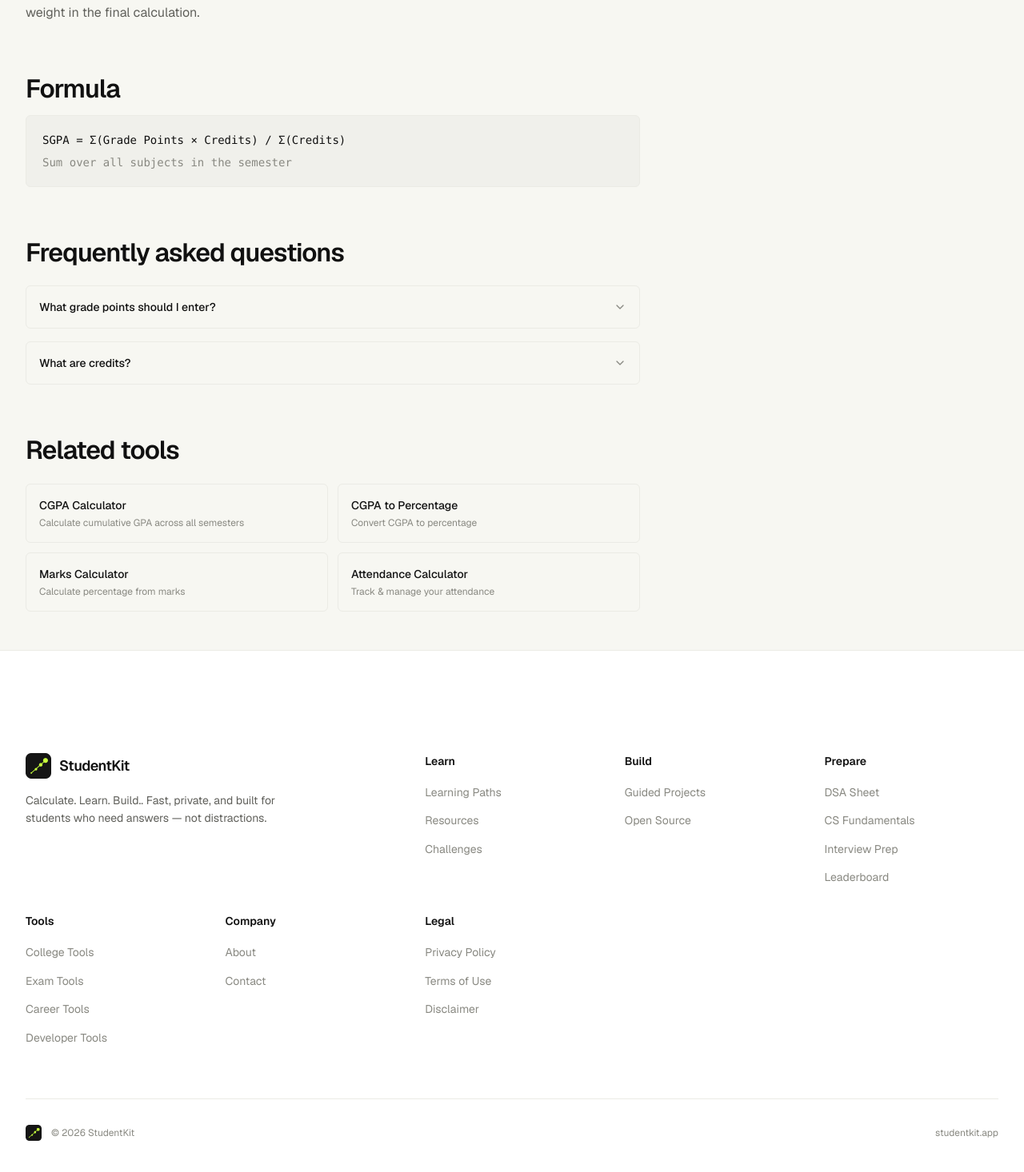
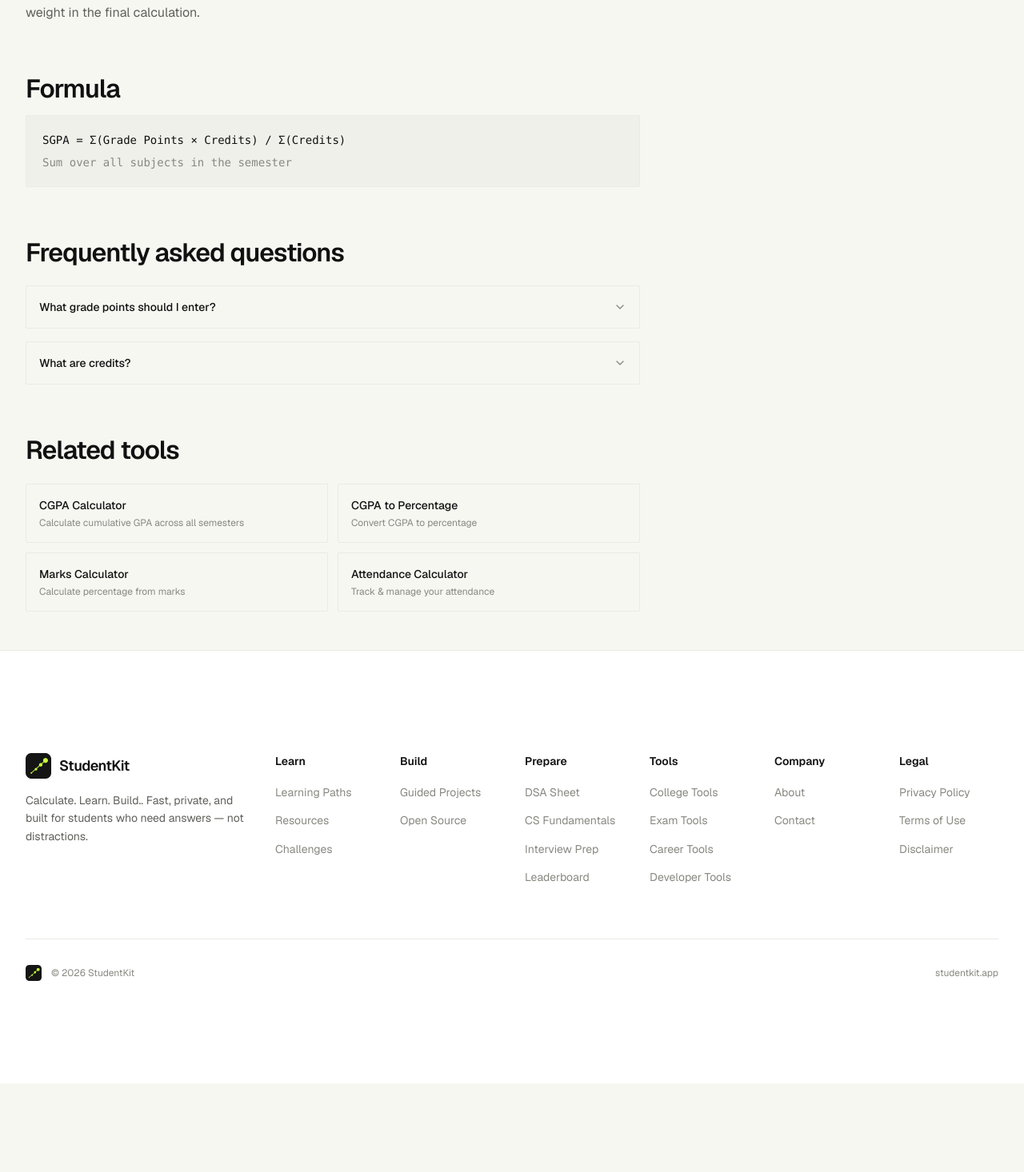
Before and after one commit to SaisagarYT/StudentKit, a Next.js app: page /tools/sgpa-calculator in a window 1280 px wide. Shown: the part 972-2438 px from the top of the page at 80% size. After the commit the page ends 2327 px from the top, so only its background shows below. Built offline with nearby package versions, Linux system fonts and the light colour scheme; no server answers.

Commit message:
updated site footer and tool page shell

```diff
--- a/src/components/layout/site-footer.tsx
+++ b/src/components/layout/site-footer.tsx
@@ -7,7 +7,7 @@ export function SiteFooter() {
   return (
     <footer className="border-t border-border-soft bg-surface">
       <div className="container-main section-spacing">
-        <div className="grid grid-cols-1 md:grid-cols-2 lg:grid-cols-5 gap-12 lg:gap-8">
+        <div className="grid grid-cols-1 md:grid-cols-2 lg:grid-cols-8 gap-12 lg:gap-8">
           {/* Brand Column */}
           <div className="lg:col-span-2">
             <Logo className="mb-4" />
--- a/src/components/layout/tool-page-shell.tsx
+++ b/src/components/layout/tool-page-shell.tsx
@@ -126,7 +126,7 @@ export function ToolPageShell({
               <h2 className="text-h3 font-semibold tracking-tight mb-4">
                 Formula
               </h2>
-              <div className="p-5 bg-[var(--bg-subtle)] rounded-xl border border-[var(--border-soft)] font-mono text-sm">
+              <div className="p-5 bg-[var(--bg-subtle)] rounded-sm border border-[var(--border-soft)] font-mono text-sm">
                 {formula}
               </div>
             </section>
@@ -166,7 +166,7 @@ export function ToolPageShell({
                   <Link
                     key={tool.slug}
                     href={`/tools/${tool.slug}`}
-                    className="group p-4 border border-[var(--border-soft)] rounded-xl hover:border-[var(--border-default)] hover:bg-[var(--bg-surface)] transition-all"
+                    className="group p-4 border border-[var(--border-soft)] rounded-sm hover:border-[var(--border-default)] hover:bg-[var(--bg-surface)] transition-all"
                   >
                     <h3 className="text-sm font-medium text-[var(--text-primary)] group-hover:text-[var(--accent-dark)]">
                       {tool.title}
@@ -206,7 +206,7 @@ function FAQAccordionItem({ item }: { item: FAQItem }) {
   };
 
   return (
-    <div className="border border-[var(--border-soft)] rounded-xl overflow-hidden">
+    <div className="border border-[var(--border-soft)] rounded-sm overflow-hidden">
       <button
         onClick={toggle}
         className="w-full flex items-center justify-between p-4 text-left hover:bg-[var(--bg-subtle)] transition-colors"
```
